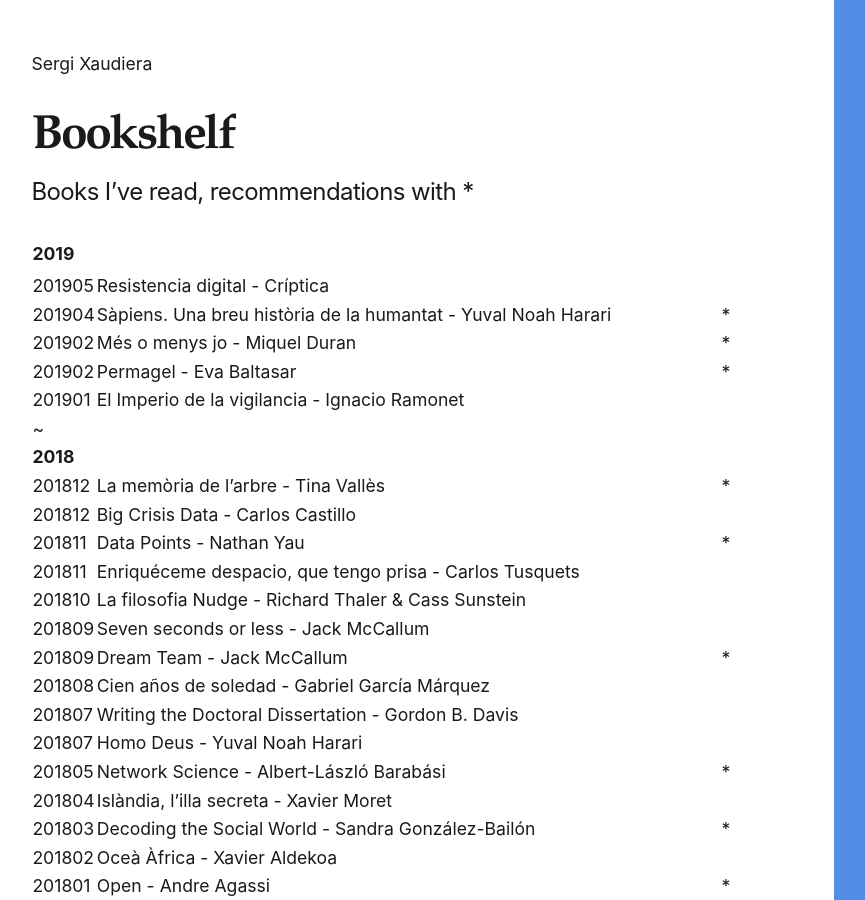
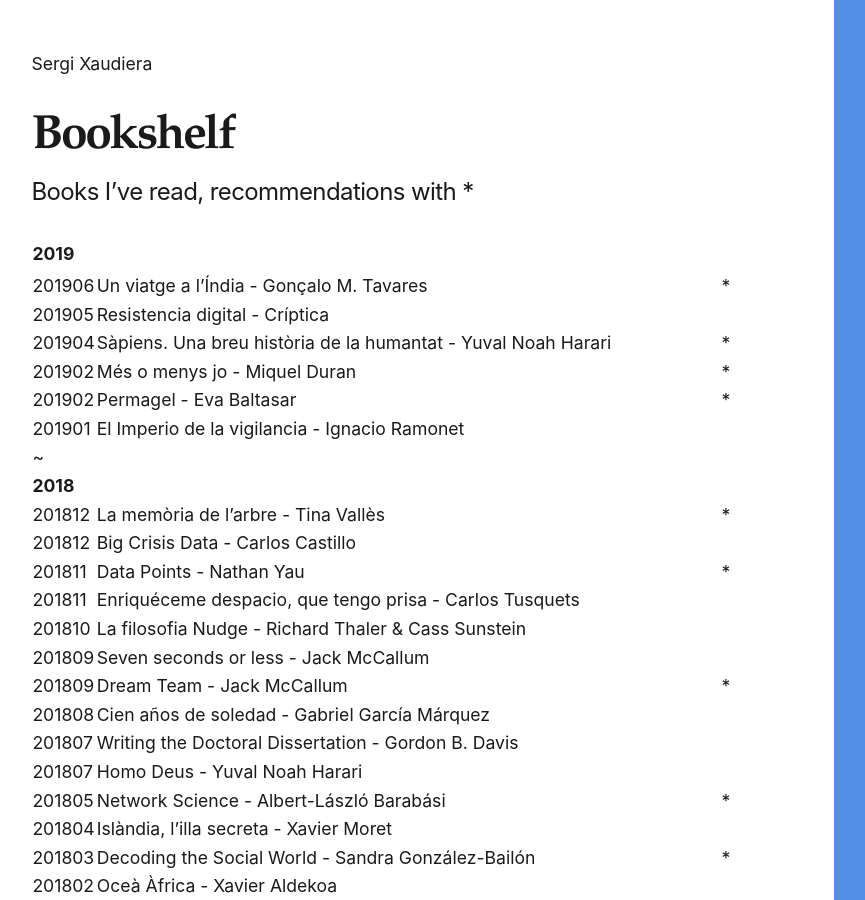
Before and after one commit to sergixaudiera/sergixaudiera.github.io, a Jekyll site: the page built from library.md, in a window 1280 px wide and 900 px high. Shown: the whole window, without its empty margins (71-936 px from the left). Built offline with Jekyll 4.4.1, drawn with Linux system fonts in a browser that asks for light colours.

Commit message:
+ un viatge a l'Índia

```diff
--- a/library.md
+++ b/library.md
@@ -8,6 +8,7 @@ permalink: /library/
 
 |**2019** | | |
 | :---- | ------| ---: |
+| 201906 | Un viatge a l'Índia - Gonçalo M. Tavares|*|
 | 201905 | Resistencia digital - Críptica|
 | 201904 | Sàpiens. Una breu història de la humantat - Yuval Noah Harari|*|
 | 201902 | Més o menys jo - Miquel Duran|*|
```
